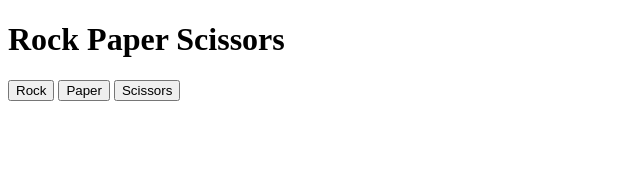
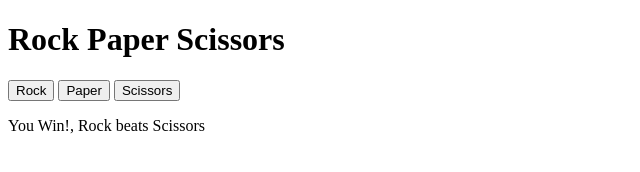
Before and after one commit to ali-umair/odin-rock-paper-scissors, a plain HTML site: page index.html in a window 1280 px wide. Both pictures are taken after a click on the button "Rock". Shown: the whole page, without its empty margins (0-640 px from the left). Drawn offline with Linux system fonts and the light colour scheme.

Commit message:
Resutl display by creating/appending <p>

```diff
--- a/index.html
+++ b/index.html
@@ -14,5 +14,6 @@
     <button value="rock">Rock</button>
     <button value="paper">Paper</button>
     <button value="scissors">Scissors</button>
+    <p id="result"></p>
 </body>
 </html>
--- a/script.js
+++ b/script.js
@@ -7,7 +7,7 @@ function computerPlay() {
     return weapons[ran];
 }
 
-
+const body = document.querySelector('body');
 const buttons = document.querySelectorAll('button');
 
 buttons.forEach((button) => {
@@ -16,7 +16,10 @@ buttons.forEach((button) => {
         const computerSelection = computerPlay();
         const playerSelection = value;
         // console.log(playerSelection);
-        console.log(play(playerSelection,computerSelection));
+        //  console.log(play(playerSelection,computerSelection));
+        const result = document.createElement('p');
+        result.textContent = play(playerSelection,computerSelection);
+        body.appendChild(result);
     })
 })
 
```
